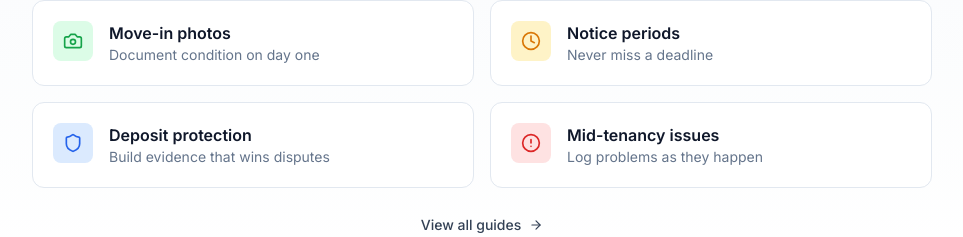
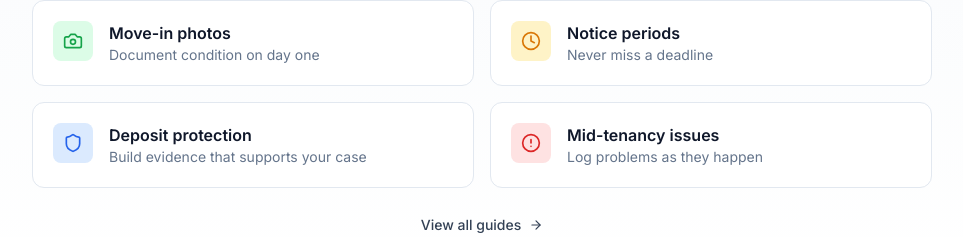
Before and after one commit to pipiagiorgi-rgb/guard-rent, a Next.js app: page / in a window 1280 px wide. Shown: the part 3451-3688 px from the top of the page, without its empty margins (158-1121 px from the left). Built offline with nearby package versions, Linux system fonts and the light colour scheme; no server answers.

Commit message:
UX Coherence Audit: Fix homepage over-claim
Changed 'Build evidence that wins disputes' to 'Build evidence that supports your case'

This removes the implied outcome guarantee while maintaining the value proposition.

```diff
--- a/src/app/page.tsx
+++ b/src/app/page.tsx
@@ -399,7 +399,7 @@ export default function Home() {
                                     </div>
                                     <div>
                                         <h3 className="font-semibold text-slate-900 group-hover:text-blue-700 transition-colors">Deposit protection</h3>
-                                        <p className="text-sm text-slate-500">Build evidence that wins disputes</p>
+                                        <p className="text-sm text-slate-500">Build evidence that supports your case</p>
                                     </div>
                                 </div>
                             </Link>
```
